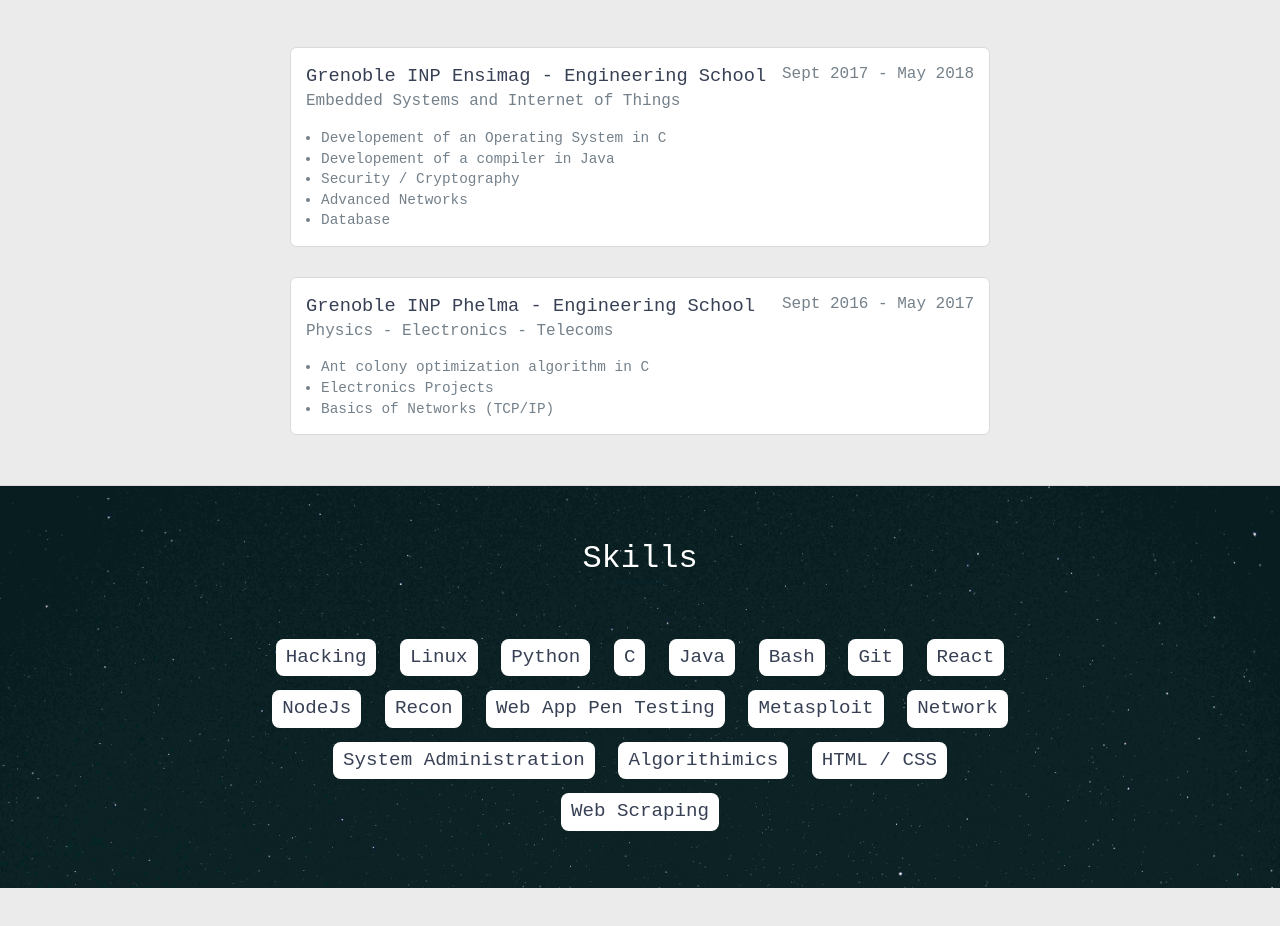
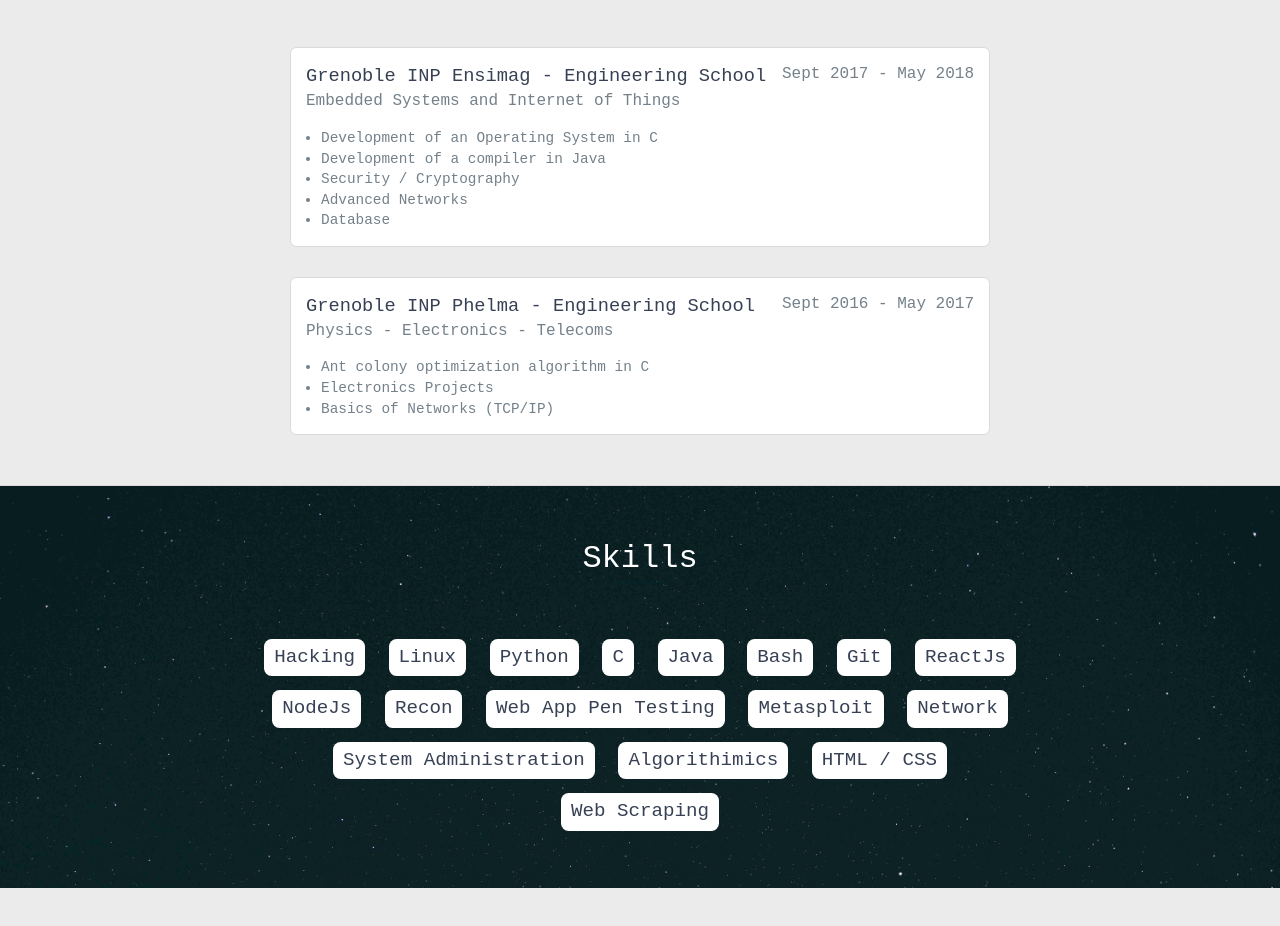
Before and after one commit to Adriy1/portfolio, a website: page index.html in a window 1280 px wide. Shown: the part 1422-2348 px from the top of the page. Drawn offline with nearby package versions, Linux system fonts and the light colour scheme.

Commit message:
fix typo

```diff
--- a/index.html
+++ b/index.html
@@ -125,8 +125,8 @@
                 Lorem ipsum dolor sit amet, consectetur adipiscing elit. Curabitur in iaculis ex. Etiam volutpat laoreet urna. Morbi ut tortor nec nulla commodo malesuada sit amet vel lacus. Fusce eget efficitur libero. Morbi dapibus porta quam laoreet placerat.
             </p> -->
       <ul>
-        <li>Developement of an Operating System in C</li>
-        <li>Developement of a compiler in Java</li>
+        <li>Development of an Operating System in C</li>
+        <li>Development of a compiler in Java</li>
         <li>Security / Cryptography</li>
         <li>Advanced Networks</li>
         <li>Database</li>
@@ -158,7 +158,7 @@
       <li>Java</li>
       <li>Bash</li>
       <li>Git</li>
-      <li>React</li>
+      <li>ReactJs</li>
       <li>NodeJs</li>
       <li>Recon</li>
       <li>Web App Pen Testing</li>
```
